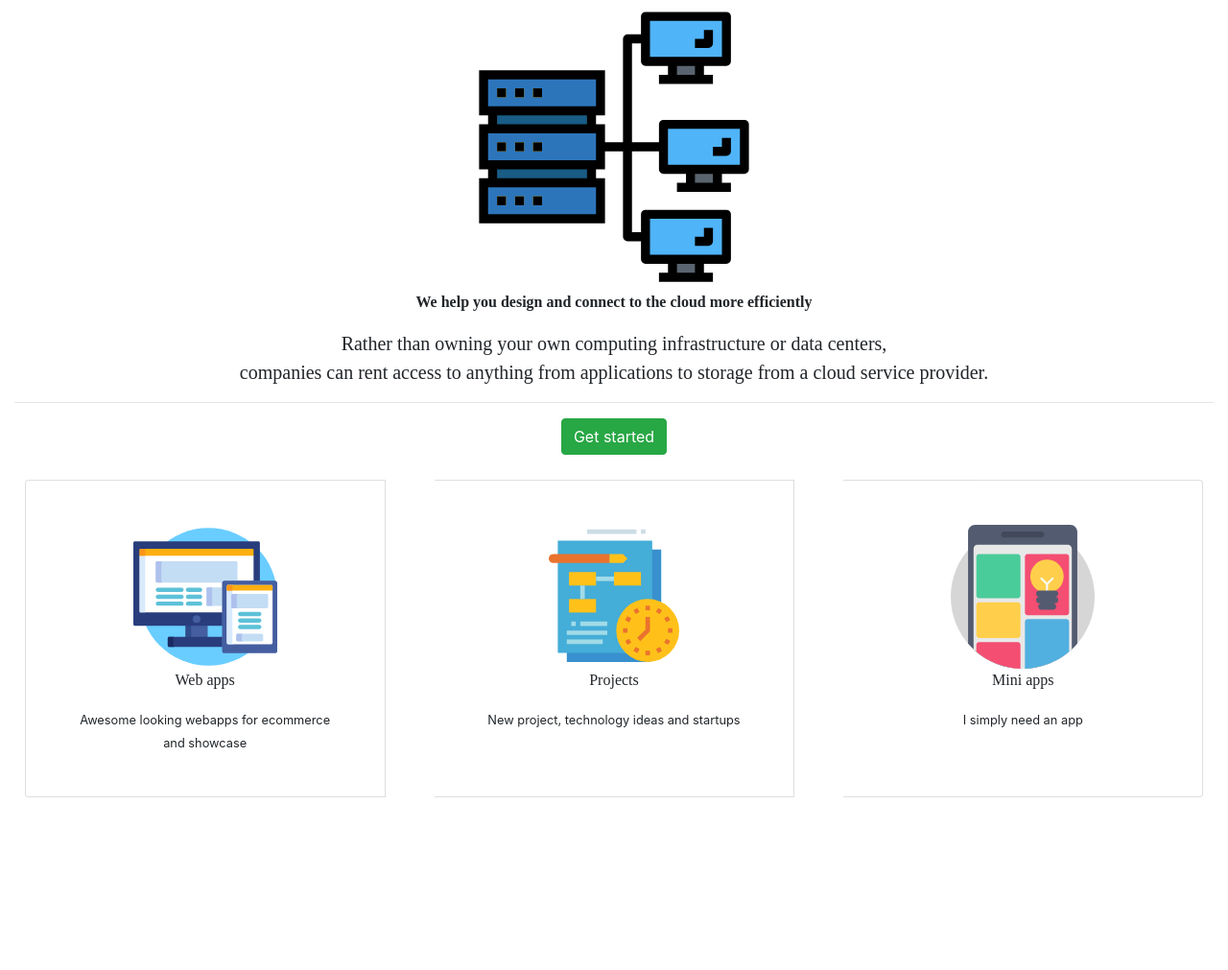
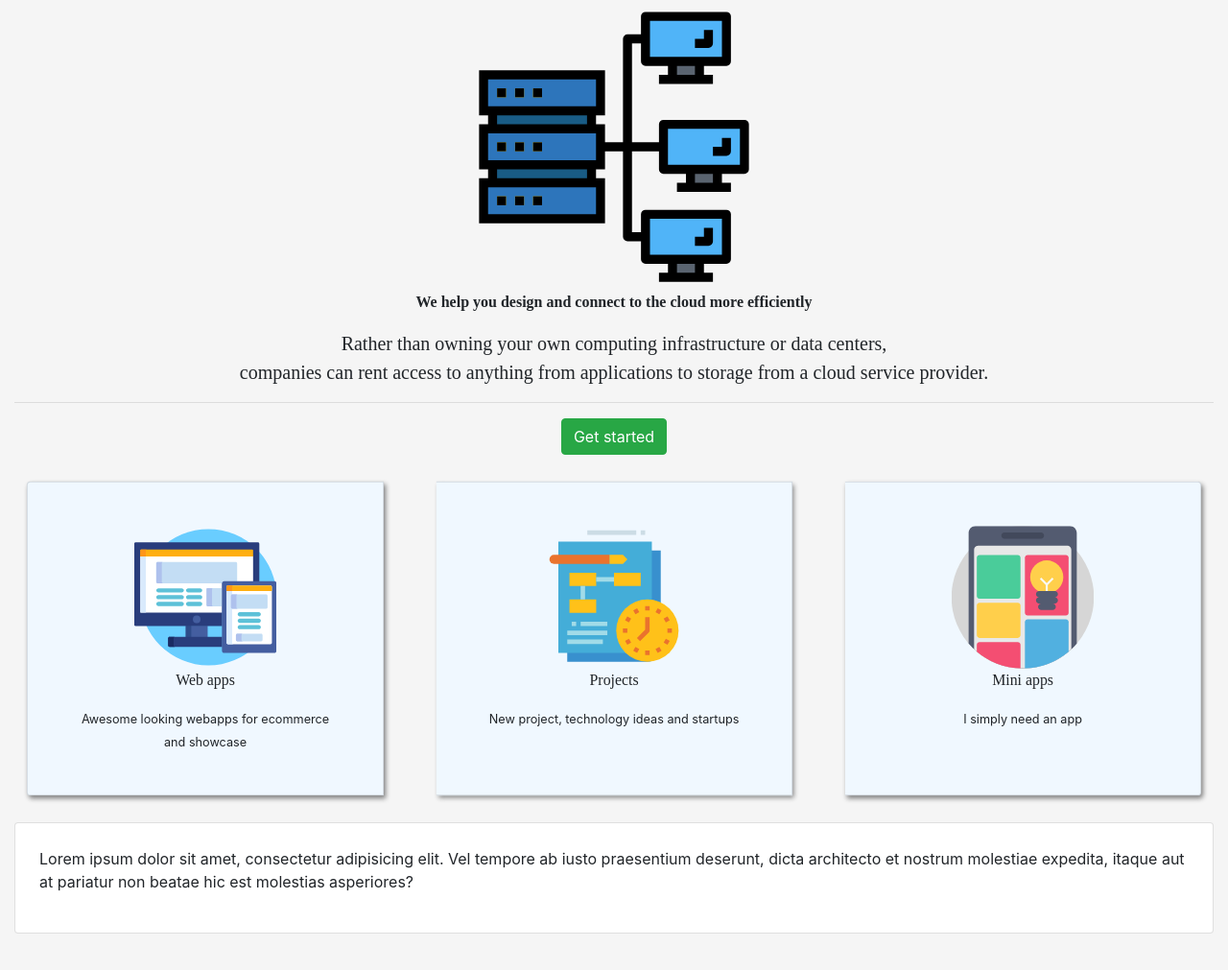
Before and after one commit to elvisAR-git/Arnet, a website: page views/index.html in a window 1280 px wide. Shown: the part 185-1196 px from the top of the page at 96% size. Before the commit the page ends 1042 px from the top, so only its background shows below. Drawn offline with nearby package versions, Linux system fonts and the light colour scheme.

Commit message:
card styles

```diff
--- a/styles/index.css
+++ b/styles/index.css
@@ -1,7 +1,50 @@
-.title{
+.title {
     font-family: -apple-system, BlinkMacSystemFont, 'Segoe UI', Roboto, Oxygen, Ubuntu, Cantarell, 'Open Sans', 'Helvetica Neue', sans-serif;
     font-size: 70px;
 }
-p{
-    font-family:"ubuntu";
+
+p {
+    font-family: "ubuntu";
 }
+
+.testimonial {
+    background-color: aliceblue;
+    margin-bottom: 2%;
+    box-shadow: 2px 3px 5px gray;
+    transition: all .3s;
+    transform: scale(.99);
+    position: relative;
+    overflow: hidden -moz-hidden-unscrollable;
+    animation-fill-mode: forwards;
+
+}
+
+.testimonial:hover {
+    box-shadow: 2px 3px 15px gray;
+    transform: scale(1);
+}
+
+body {
+    background-color: rgb(245, 245, 245);
+}
+
+
+.testimonial::after {
+    content: '';
+    position: absolute;
+    width: 10%;
+    height: 200%;
+    top: 0;
+    left: 0;
+    bottom: 0;
+    background-color: rgba(0, 89, 255, 0.849);
+    opacity: 0;
+    transform: translateX(-50px);
+    transition: all .5s;
+
+}
+
+.testimonial:hover::after {
+    opacity: 1;
+    transform: translateX(0px);
+}
--- a/views/index.html
+++ b/views/index.html
@@ -37,21 +37,21 @@
     </div>
   </div>
   <div class="card-group text-center">
-    <div class="card" style="padding: 2%; width:min-content; margin:2%">
+    <div class="card testimonial" style="padding: 2%; width:min-content; margin:2%">
       <div class="card-body">
         <img src="../images/monitor.svg" alt="" width="150">
         <p>Web apps</p>
         <small>Awesome looking webapps for ecommerce and showcase</small>
       </div>
     </div>
-    <div class="card" style="padding: 2%; width:min-content; margin:2%">
+    <div class="card testimonial" style="padding: 2%; width:min-content; margin:2%">
       <div class="card-body text-center">
         <img src="../images/project.svg" alt="" width="150">
         <p>Projects</p>
         <small>New project, technology ideas and startups</small>
       </div>
     </div>
-    <div class="card" style="padding: 2%; width:min-content; margin:2%">
+    <div class="card testimonial" style="padding: 2%; width:min-content; margin:2%">
       <div class="card-body text-center">
         <img src="../images/app.svg" alt="" width="150">
         <p>Mini apps</p>
@@ -59,6 +59,14 @@
       </div>
     </div>
   </div>
+  <div class="col-md-12">
+    <div class="card" style="padding:2%">
+      <blockquote>
+        Lorem ipsum dolor sit amet, consectetur adipisicing elit. Vel tempore ab iusto praesentium deserunt, dicta
+        architecto et nostrum molestiae expedita, itaque aut at pariatur non beatae hic est molestias asperiores?
+      </blockquote>
+    </div>
+  </div>
 </body>
 
 </html>
```
